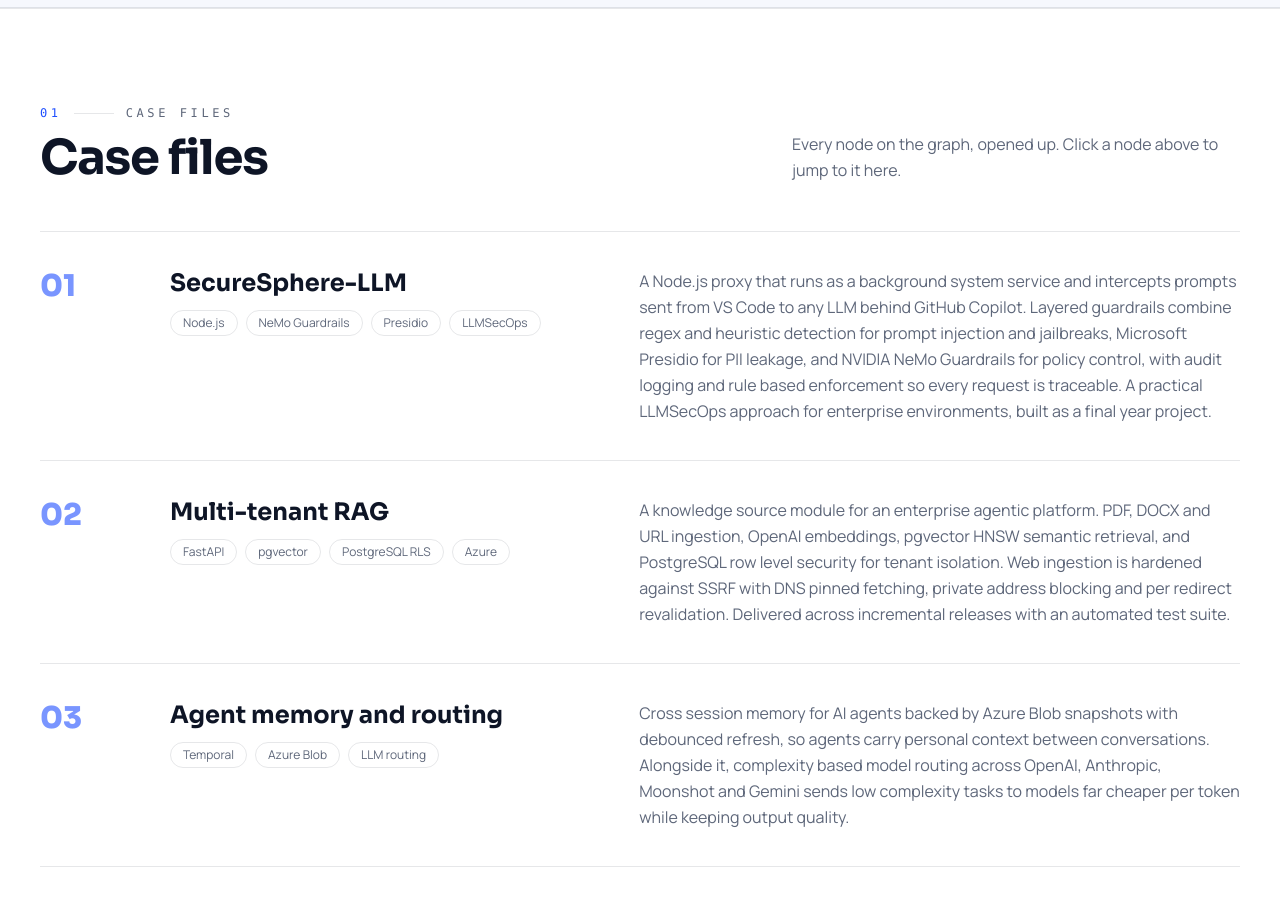
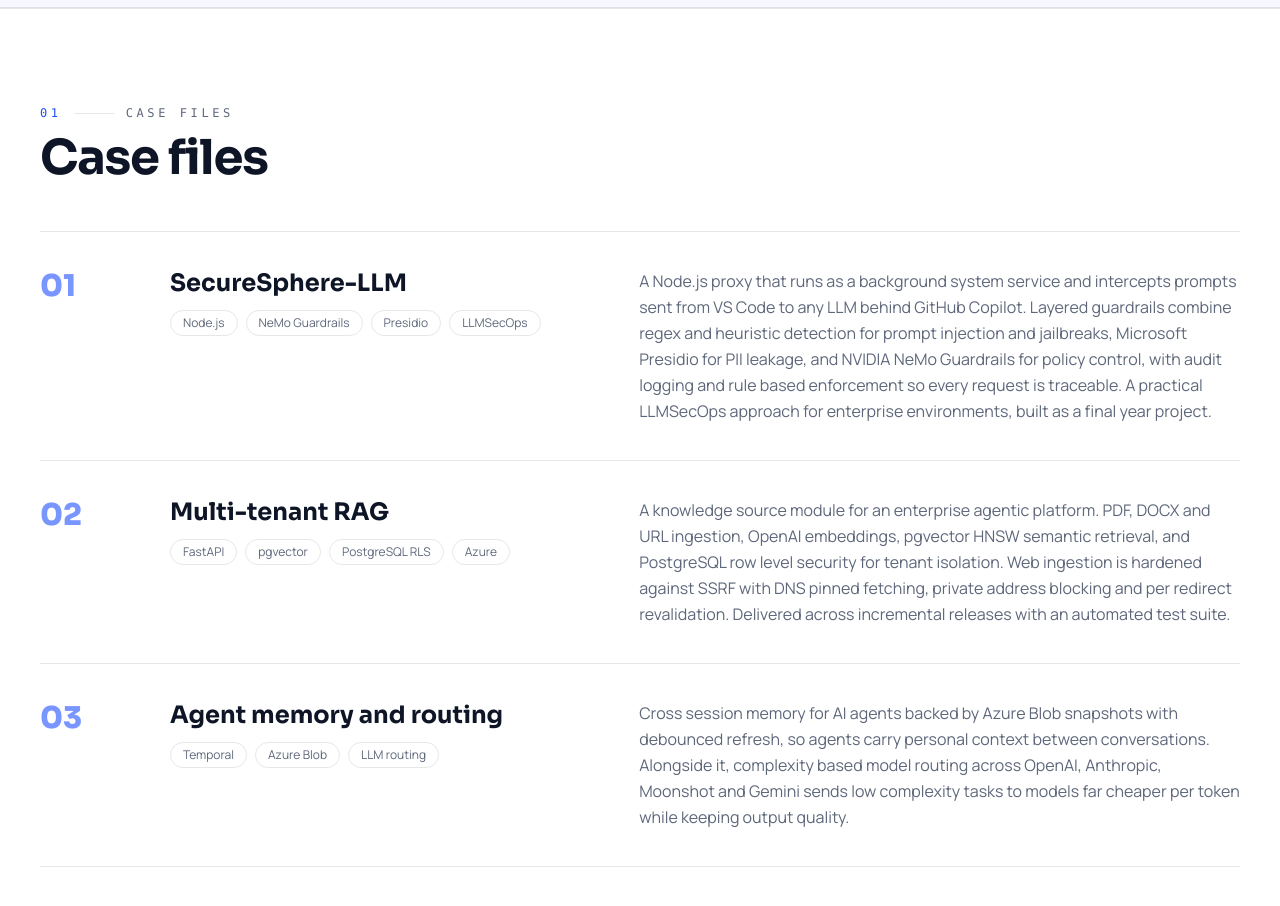
Before and after one commit to Mehdi-Abidi/My_Portfolio, a Next.js app: page / in a window 1280 px wide. Shown: the part 800-1706 px from the top of the page. Built offline with nearby package versions, Linux system fonts and the light colour scheme.

Commit message:
Remove the subtitle from the case files heading.

```diff
--- a/src/components/Work.tsx
+++ b/src/components/Work.tsx
@@ -8,7 +8,7 @@
   return (
     <section id="work" className="border-t border-line bg-surface">
       <div className="mx-auto max-w-7xl px-6 py-24 md:px-10">
-        <SectionHeading index="01" title="Case files" text="Every node on the graph, opened up. Click a node above to jump to it here." />
+        <SectionHeading index="01" title="Case files" />
 
         <ol className="border-t border-line">
           {projects.map((p, i) => (
```
